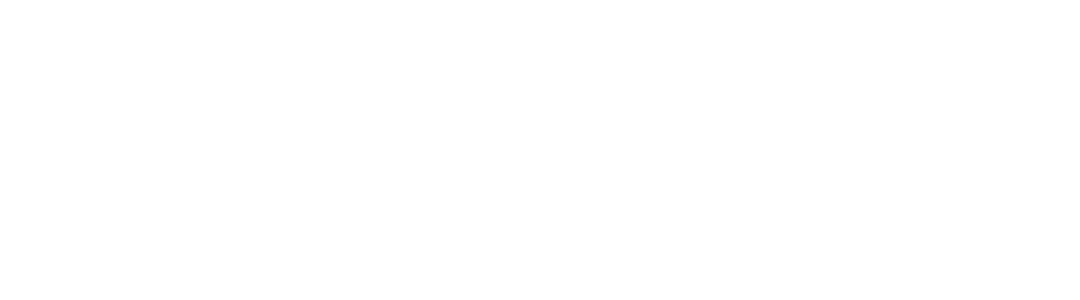
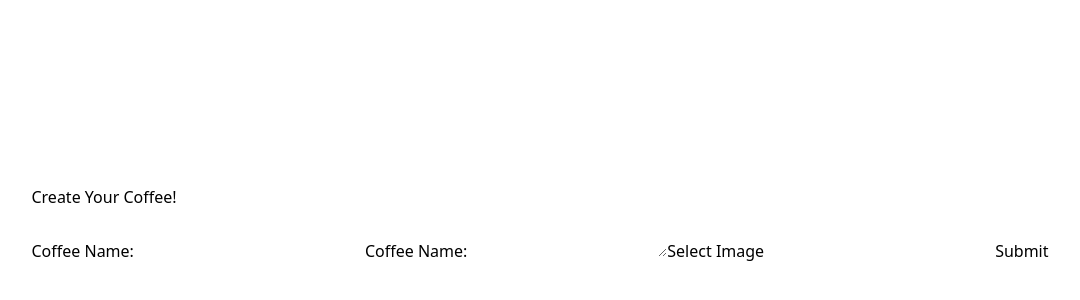
Before and after one commit to JOmega12/welcomeCoffeeExpress, a React (Vite) app: page /create-coffee in a window 1280 px wide. Before the commit this address had no page. Shown: the part 176-476 px from the top of the page, without its empty margins (100-1180 px from the left). Built offline with nearby package versions, Linux system fonts and the light colour scheme; data requests are answered from the project's data file.

Commit message:
building a create coffee form

```diff
--- a/src/App.tsx
+++ b/src/App.tsx
@@ -10,12 +10,7 @@ import { Signup } from "./components/Forms/Signup";
 import { Lobby } from "./components/Lobby";
 import { Toaster } from "react-hot-toast";
 import { CoffeeCard } from "./components/CoffeeCard";
-// import { CoffeeCardProps } from "./types/types";
-// import { testCoffeeItems } from "./components/testCoffeeItems";
-
-// type LocalCoffeeState = {
-//   setActiveCard: (bool: boolean) => void;
-// };
+import { CreateCoffeeForm } from "./components/Forms/CreateCoffeeForm";
 
 function App() {
 
@@ -32,9 +27,7 @@ function App() {
               <Route path="signup" element={<Signup/>}></Route>
               <Route path="lobby" element={<Lobby/>}></Route>
               <Route path="coffee-card/:coffeeId" element={<CoffeeCard />}></Route>
-              {/* {testCoffeeItems.map((item, index) => (
-                <Route path="coffee-card/:index" element={<CoffeeCard item={item} index={index} onClick={() => setActiveCard(false)}/>}/>
-              ))} */}
+              <Route path="create-coffee" element={<CreateCoffeeForm />}></Route>
           </Routes>
 
         </CoffeeProvider>
--- a/src/components/CoffeeCard.tsx
+++ b/src/components/CoffeeCard.tsx
@@ -3,36 +3,39 @@ import { testCoffeeItems } from "./testCoffeeItems";
 // import { CoffeeCardProps } from "../types/types";
 
 export const CoffeeCard = () => {
-
-  const {coffeeId} = useParams();
+  const { coffeeId } = useParams();
   const coffeeToNumber = Number(coffeeId);
 
-  const coffee= testCoffeeItems[coffeeToNumber];
+  const coffee = testCoffeeItems[coffeeToNumber];
 
   return (
-    <div className="flex flex-col h-screen flex-grow justify-center items-center">
-      <div className="md:text-3xl font-bold text-xl text-transform: capitalize sm:3xl">
+    <div
+      className="flex flex-col h-screen flex-grow justify-center items-center
+    pb-10 pt-20 md:p-5 sm:p-5
+    "
+    >
+      <div className="p-2 w-full sm:w-1/2 mt-10 sm:p-5">
+        <img src={coffee?.imageURL} alt="" className="w-full h-auto" />
+      </div>
+      <div className="md:text-4xl font-bold text-xl text-transform: capitalize sm:3xl">
         <h2>{coffee?.title}</h2>
       </div>
-
-      <div className="p-4 w-full sm:w-1/2">
-        <img src={coffee?.imageURL} alt="" className="w-full h-auto" />
-      </div>
-      <div className="md:text-4xl text-xl sm:3xl">
+      <div className="md:text-3xl text-xl sm:3xl mt-3">
         <p>{coffee?.description}</p>
       </div>
-      <div>
-        <ul>
+      <div className="mt-2">
+        <ol>
           <li></li>
-        </ul>
+          <li></li>
+        </ol>
       </div>
-      <section className="m-4 mt-10 flex flex-col lg:flex-row h-screen sm:flex-col w-screen justify-center gap-20 pb-10 pt-5" >
-         <div className="bg-red-400 rounded-lg shadow-lg m-2 p-5 hover:cursor-default hover:bg-red-500 hover:text-white font-semibold">
+      <section className="mt-2 flex flex-col md:flex-row h-screen sm:flex-col w-screen justify-center gap-10 pb-10 pt-5">
+        <div className="bg-red-400 rounded-lg shadow-lg m-2 p-3 sm:p-5 text-center hover:cursor-default hover:bg-red-500 hover:text-white font-semibold">
           <button>Back</button>
         </div>
-        <div className="bg-yellow-400 rounded-lg shadow-lg m-2 p-5 hover:cursor-default hover:text-white  hover:bg-yellow-500 font-semibold">
-            <button>Favorites</button>
-          </div>
+        <div className="bg-yellow-400 rounded-lg shadow-lg m-2 p-3 sm:p-5 text-center hover:cursor-default hover:text-white  hover:bg-yellow-500 font-semibold">
+          <button>Favorites</button>
+        </div>
       </section>
     </div>
   );
--- a/src/components/Forms/CreateCoffeeForm.tsx
+++ b/src/components/Forms/CreateCoffeeForm.tsx
@@ -0,0 +1,53 @@
+import { useState } from "react";
+// import { getNewCoffee } from "../../api/GetCoffeeAPI";
+
+// !style on this page
+
+export const CreateCoffeeForm = () => {
+
+   const [title, setTitle] = useState('');
+   const [description, setDescription] = useState('');
+   const [image, setImage] = useState('');
+
+   return(
+      <>
+         <form
+            onSubmit={(e) => {
+               e.preventDefault();
+               // getNewCoffee({
+               //    title: title,
+               //    description: description,
+               //    image: image
+               // })
+               setTitle('');
+               setDescription('');
+               setImage('');
+            }}
+         >
+            <h3>Create Your Coffee!</h3>
+            <label htmlFor="">Coffee Name:</label>
+            <input type="text"
+               value={title}
+               onChange={(e) => {
+                  setTitle(e.target.value);
+               }}
+            />
+            <label htmlFor="">Coffee Name:</label>
+            <textarea
+               value={description}
+               onChange={(e) => {
+                  setDescription(e.target.value);
+               }}
+            ></textarea>
+            <label htmlFor="">Select Image</label>
+            <input type="text"
+               value={image}
+               onChange={(e) => {
+                  setImage(e.target.value);
+               }}
+            />
+            <input type="submit" />
+         </form>
+      </>
+   )
+}
--- a/src/components/Lobby.tsx
+++ b/src/components/Lobby.tsx
@@ -3,8 +3,9 @@ import { UserInformation } from "../types/types";
 import { PreviewCard } from "./PreviewCard";
 import { Link } from "react-router-dom";
 import { testCoffeeItems } from "./testCoffeeItems";
+// import { CreateCoffeeForm } from "./Forms/CreateCoffeeForm";
 
-// !fix ui
+// !next create the coffee card component
 type LobbyTypes = {
   logoutUser: () => void;
   user: UserInformation;
@@ -28,26 +29,26 @@ export const Lobby = () => {
           <div className="text-center">Not Logged In</div>
         )}
         <div className="text-center hover:cursor-pointer m-10">
-          <button className="px-4 py-2 font-bold rounded-lg text-3xl bg-green-500 text-white hover:bg-green-600">Create Coffee</button>
+          {/* <button className="px-4 py-2 font-bold rounded-lg text-3xl bg-green-500 text-white hover:bg-green-600">Create Coffee</button> */}
+          <Link to={"/create-coffee"} className="px-4 py-2 font-bold rounded-lg text-3xl bg-green-500 text-white hover:bg-green-600">
+            Create Coffee
+          </Link>
+
         </div>
         <div className="flex flex-grow flex-wrap justify-center p-4 lg:justify-evenly">
           {testCoffeeItems.map((item, index) => (
             <Link to={`/coffee-card/${index}`}
-            className="w-full md:w-1/2 lg:w-1/3 p-2 bg-white rounded-lg shadow-md m-2 hover:cursor-pointer"
+            className="w-full md:w-1/2 lg:w-1/3 p-2 bg-white rounded-lg shadow-md m-2 hover:cursor-pointer hover:bg-gray-500"
             >
               <PreviewCard item={item} index={index}/>
             </Link>
           ))}
         </div>
-
-
-        {/* need to fix favorites and delete buttons css media query */}
-        {/* next fix ui issues with Link */}
-        <section className="flex flex-col lg:flex-row h-screen sm:flex-col w-screen justify-center gap-20 pb-10 pt-5">
-          <div className="bg-yellow-400 rounded-lg shadow-lg m-2 p-5 hover:cursor-default hover:text-white  hover:bg-yellow-500 font-semibold">
+        <section className="mt-2 flex flex-col lg:flex-row h-screen sm:flex-col w-screen justify-center gap-20 pb-10 pt-5">
+          <div className="bg-yellow-400 rounded-lg shadow-lg m-2 p-3 sm:p-5 text-center hover:cursor-default hover:text-white  hover:bg-yellow-500 font-semibold">
             <button>Favorites</button>
           </div>
-          <div className="bg-red-400 rounded-lg shadow-lg m-2 p-5 hover:cursor-default hover:bg-red-500 hover:text-white font-semibold">
+          <div className="bg-red-400 rounded-lg shadow-lg m-2 p-3 sm:p-5 text-center hover:cursor-default hover:bg-red-500 hover:text-white font-semibold">
             <button onClick={() => logoutUser()}>Logout</button>
           </div>
         </section>
```
